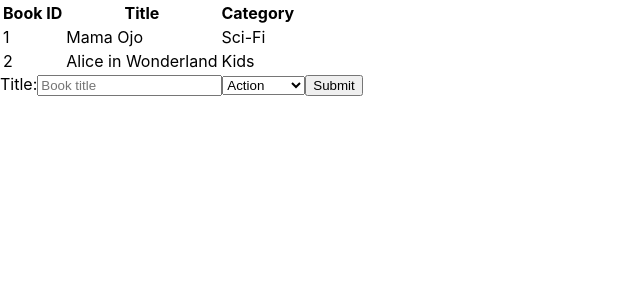
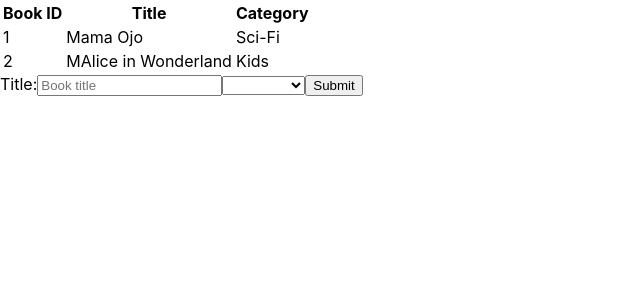
Before and after one commit to nganifaith/react-Bookstore, a React (Create React App) app: page / in a window 1280 px wide. Shown: the top 300 px of the page, without its empty margins (0-640 px from the left). Built offline with nearby package versions, Linux system fonts and the light colour scheme.

Commit message:
Create book and Load value from store

```diff
--- a/src/actions/index.js
+++ b/src/actions/index.js
@@ -1,9 +1,11 @@
 export const REMOVE_BOOK = 'REMOVE_BOOK';
 export const CREATE_BOOK = 'CREATE_BOOK';
 
+const generateId = () => Math.floor(Math.random() * 1000);
+
 export const createBook = (book) => ({
   type: CREATE_BOOK,
-  payload: { ...book, id: Math.random() },
+  payload: { ...book, id: generateId() },
 });
 
 export const removeBook = (book) => ({
--- a/src/containers/BooksForm.js
+++ b/src/containers/BooksForm.js
@@ -1,4 +1,6 @@
 import React from 'react';
+import { useDispatch } from 'react-redux';
+import { createBook } from '../actions';
 
 const categories = [
   'Action',
@@ -10,14 +12,29 @@ const categories = [
   'Sci-Fi',
 ];
 
-const BooksForm = () => (
-  <form>
+const BooksForm = () => {
+  const dispatch = useDispatch();
+  const handleSubmit = (e) => {
+    e.preventDefault();
+    dispatch(
+      createBook({
+        title: e.target.title.value,
+        category: e.target.categories.value,
+      })
+    );
+    e.target.reset();
+  };
+  return (
+    <form onSubmit={handleSubmit}>
       <label htmlFor="title">
         Title:
-      <input type="text" placeholder="Book title" name="title" />
+        <input required type="text" placeholder="Book title" name="title" />
       </label>
       <label htmlFor="categories">
-      <select id="categories" name="categories">
+        <select id="categories" name="categories" defaultValue={' '}>
+          <option disabled value=" ">
+            {' '}
+          </option>
           {categories.map((category) => (
             <option value={category} key={category}>
               {category}
@@ -28,5 +45,6 @@ const BooksForm = () => (
       <button type="submit">Submit</button>
     </form>
   );
+};
 
 export default BooksForm;
--- a/src/index.js
+++ b/src/index.js
@@ -9,7 +9,7 @@ import rootReducers from './reducers';
 
 const initialState = [
   { id: 1, title: 'Mama Ojo', category: 'Sci-Fi' },
-  { id: 2, title: 'Alice in Wonderland', category: 'Kids' },
+  { id: 2, title: 'MAlice in Wonderland', category: 'Kids' },
 ];
 const store = createStore(rootReducers, { books: initialState });
 
@@ -19,7 +19,7 @@ ReactDOM.render(
       <App />
     </Provider>
   </React.StrictMode>,
-  document.getElementById('root'),
+  document.getElementById('root')
 );
 
 reportWebVitals();
--- a/src/reducers/books.js
+++ b/src/reducers/books.js
@@ -1,17 +1,11 @@
 import { CREATE_BOOK, REMOVE_BOOK } from '../actions';
 
-function BooksReducer(state = { books: [] }, action) {
+function BooksReducer(state = [], action) {
   switch (action.type) {
     case CREATE_BOOK:
-      return {
-        ...state,
-        books: [...state.books, action.payload],
-      };
+      return [...state, action.payload];
     case REMOVE_BOOK:
-      return {
-        ...state,
-        books: state.books.filter((book) => book.id !== action.payload),
-      };
+      return state.filter((book) => book.id !== action.payload);
     default:
       return state;
   }
```
Lines whose indentation alone changed are shown as unchanged.
